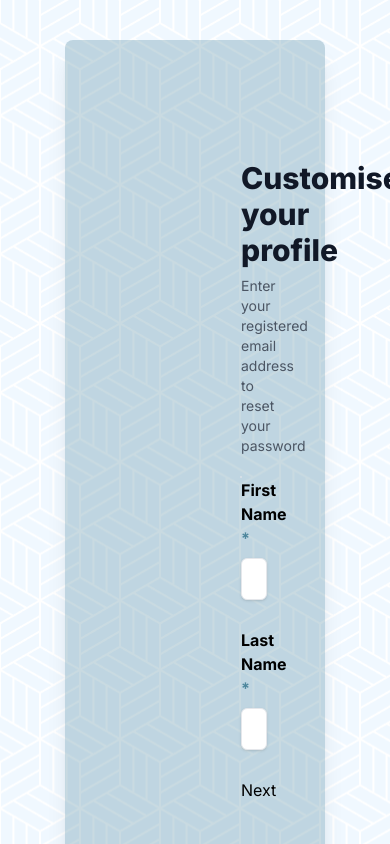
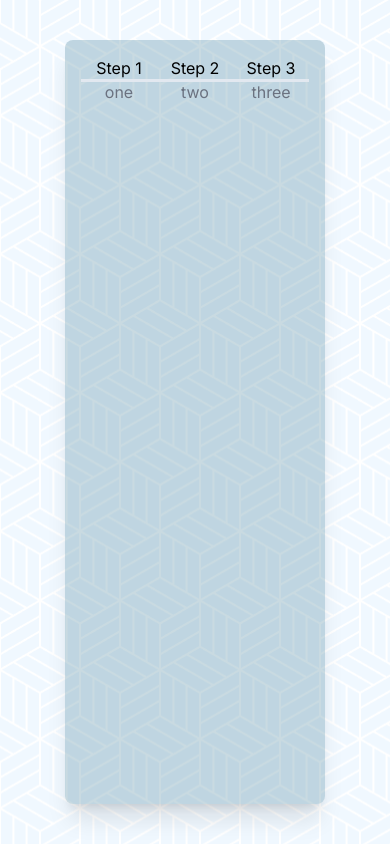
Before and after one commit to yong-zhuo/BeanChillin, a Next.js app: page /onboard in a window 390 px wide. Built offline with nearby package versions, Linux system fonts and the light colour scheme; grey boxes are pictures that could not be loaded.

Commit message:
Updated stepper for onboarding

```diff
--- a/app/(auth)/layout.tsx
+++ b/app/(auth)/layout.tsx
@@ -6,7 +6,7 @@ type AuthLayoutProps = {
 
 const AuthLayout = ({ children }: AuthLayoutProps) => {
   return (
-    <main className="flex flex-1 min-h-screen overflow-hidden bg-[url('/patterns/pattern-light.png')]">
+    <main className="flex min-h-screen flex-1 overflow-hidden bg-[url('/patterns/pattern-light.png')]">
       <div className="w-3/5 bg-primary">
         <AuthCarousel />
       </div>
--- a/app/(onboarding)/layout.tsx
+++ b/app/(onboarding)/layout.tsx
@@ -6,7 +6,7 @@ const OnboardLayout = ({ children }: OnboardProps) => {
   return (
     <main className="grid h-screen  grid-cols-6 overflow-hidden bg-[url('/patterns/pattern-light.png')] ">
       <div
-        className="backdrop-blur-4xl col-span-4 col-start-2 mb-10 mt-10 justify-center rounded-lg p-4  bg-primary/30  shadow-xl lg:mb-16 lg:mt-16
+        className="backdrop-blur-4xl col-span-4 col-start-2 mb-10 mt-10 justify-center rounded-lg bg-primary/30  p-4  shadow-xl lg:mb-16 lg:mt-16
         "
       >
         {children}
--- a/app/(onboarding)/onboard/page.tsx
+++ b/app/(onboarding)/onboard/page.tsx
@@ -1,5 +1,5 @@
-import StepsBox from "@/components/onboarding/StepsBox";
-import OnboardingApp from "@/components/onboarding/OnboardingApp";
+import Stepper from "@/components/onboarding/Stepper";
+
 export default function NamePage() {
-    return <OnboardingApp />
+  return <Stepper />;
 }
--- a/components/onboarding/OnboardingApp.tsx
+++ b/components/onboarding/OnboardingApp.tsx
@@ -7,7 +7,12 @@ import WelcomePage from "./WelcomePage";
 import { useRouter } from "next/navigation";
 
 export default function OnboardingApp() {
-    const { steps, StepIndex, step, next, back, isFirstStep, isLastStep } = useMultistepForm([<ProfileForm />, <BioForm />, <WelcomePage />]);
+    const { steps, StepIndex, step, next, back, isFirstStep, isLastStep } = useMultistepForm([
+        <ProfileForm key={0} />,
+        <BioForm key={1} />,
+        <WelcomePage key={2} />
+    ]);
+
     const router = useRouter();
     const handleSubmit = (e: React.FormEvent<HTMLFormElement>) => {
         e.preventDefault();
--- a/components/onboarding/ProfileForm.tsx
+++ b/components/onboarding/ProfileForm.tsx
@@ -5,6 +5,7 @@ import Header from "@/components/common-ui/form/Header";
 import { profileFields } from "@/constants/formFields";
 import { fieldState } from "@/types/formFieldsState";
 import { useState } from "react";
+import Image from "next/image";
 
 const fields = profileFields;
 
@@ -25,7 +26,7 @@ const ProfileForm = () => {
             />
             <div className="flex justify-center">
                 <input id='upload' type="file" accept="image/*" className="hidden"></input>
-                <button onClick={handleClick}><img src="/hi.png" alt="" height="500" width="500" className="border rounded-full" /></button>
+                <button onClick={handleClick}><Image src="/hi.png" alt="" height={500} width={500} className="border rounded-full" /></button>
             </div>
             {fields.map((field) => (
                 <FormInput
--- /dev/null
+++ b/components/onboarding/Stepper.tsx
@@ -0,0 +1,16 @@
+import React from "react";
+
+export default function Stepper() {
+    const steps = ["one", "two", "three"];
+
+    return (
+        <div className="flex justify-between">
+            {steps?.map((step, i) => (
+                <div key={i} className="relative flex flex-col justify-center items-center w-2/6 before:content-[''] before:bg-slate-200 before:absolute before:w-full before:h-[3px]">
+                    <div><p>Step {i + 1}</p></div>
+                    <p className="text-gray-500">{step}</p>
+                </div>
+            ))}
+        </div>
+    );
+}
--- a/components/onboarding/StepsBox.tsx
+++ /dev/null
@@ -1,22 +0,0 @@
-import Logo from "../common-ui/logo/Logo";
-
-interface StepsProps {
-  step: string;
-  text: string;
-}
-
-const StepsBox = (props: StepsProps) => {
-  return (
-    <div className="hidden sm:block h-full w-1/2 rounded-bl-lg rounded-tl-lg bg-secondary p-4 ">
-      <Logo src="/logo/logo.svg" width={120} height={100} className="mb-4" />
-      <div className="h-5/6 flex-1 flex-col  flex">
-          <div className="flex justify-center h-2/3 items-center ">
-            Image
-          </div>
-      </div>
-
-    </div>
-  );
-};
-
-export default StepsBox;
--- a/components/onboarding/WelcomePage.tsx
+++ b/components/onboarding/WelcomePage.tsx
@@ -1,6 +1,7 @@
 "use client"
 import Button from "@/components/common-ui/button/Button";
 import Header from "../common-ui/form/Header";
+import Image from "next/image";
 
 const WelcomePage = () => {
 
@@ -11,7 +12,7 @@ const WelcomePage = () => {
                 paragraph="Enter your registered email address to reset your password"
             />
             <div className="flex justify-center">
-                <img src="/hi.png" alt="Welcome Image" height="500" width="500" />
+                <Image src="/hi.png" alt="Welcome Image" height="500" width="500" />
             </div>
             <div className="flex justify-center">
                 <Button
--- a/components/user-auth/forget-password/ForgetForm.tsx
+++ b/components/user-auth/forget-password/ForgetForm.tsx
@@ -3,7 +3,7 @@
 import { useState } from "react";
 import FormInput from "@/components/common-ui/form/FormInput";
 import Header from "@/components/common-ui/form/Header";
-import FormButton from "@/components/common-ui/button/Button";
+import Button from "@/components/common-ui/button/Button";
 
 const ForgetForm = () => {
   const [formState, setFormState] = useState("");
@@ -33,7 +33,7 @@ const ForgetForm = () => {
           placeholder="e.g. bean@chillin.com"
         />
         <div className="mx-3 px-5">
-          <FormButton action="submit" text="Email me the link" addClass=" text-white bg-primary hover:bg-slate-400" />
+          <Button action="submit" text="Email me the link" addClass=" text-white bg-primary hover:bg-slate-400" />
         </div>
       </form>
     </>
--- a/components/user-auth/login/LoginForm.tsx
+++ b/components/user-auth/login/LoginForm.tsx
@@ -4,7 +4,6 @@ import FormInput from "@/components/common-ui/form/FormInput";
 import { loginFields } from "@/constants/formFields";
 import Header from "@/components/common-ui/form/Header";
 import Link from "next/link";
-import FormButton from "@/components/common-ui/button/Button";
 import { useState } from "react";
 import { LoginUser } from "../users/LoginUser";
 import { useRouter } from "next/navigation";
@@ -12,6 +11,7 @@ import { fieldState } from "@/types/formFieldsState";
 import GoogleButton from "../common-auth-ui/GoogleButton";
 import Divider from "@/components/common-ui/misc/Divider";
 import { useSession, signIn } from "next-auth/react";
+import Button from "@/components/common-ui/button/Button";
 const fields = loginFields;
 
 let fieldsState: fieldState = {};
@@ -79,7 +79,7 @@ const LoginForm = () => {
           </Link>
         </div>
         <div className="mx-3 px-5 my-3">
-          <FormButton
+          <Button
             text="Sign In"
             action="submit"
             addClass="text-white bg-primary hover:bg-slate-400"
--- a/components/user-auth/register/SignUpForm.tsx
+++ b/components/user-auth/register/SignUpForm.tsx
@@ -3,11 +3,11 @@
 import { useState } from "react";
 import { signupFields } from "@/constants/formFields";
 import Header from "@/components/common-ui/form/Header";
-import FormButton from "@/components/common-ui/button/Button";
 import FormInput from "@/components/common-ui/form/FormInput";
 import { fieldState } from "@/types/formFieldsState";
 import CreateAccount from "../users/CreateAccount";
 import { useRouter } from "next/navigation";
+import Button from "@/components/common-ui/button/Button";
 
 const fields = signupFields;
 
@@ -63,7 +63,7 @@ const SignUpForm = () => {
           ></FormInput>
         ))}
         <div className="mx-3 px-5 py-1">
-          <FormButton
+          <Button
             text="Create Account"
             action="submit"
             addClass=" text-white bg-primary hover:bg-slate-400"
```
Also changed, not shown: app/not-found.tsx (+4 -4 lines).
